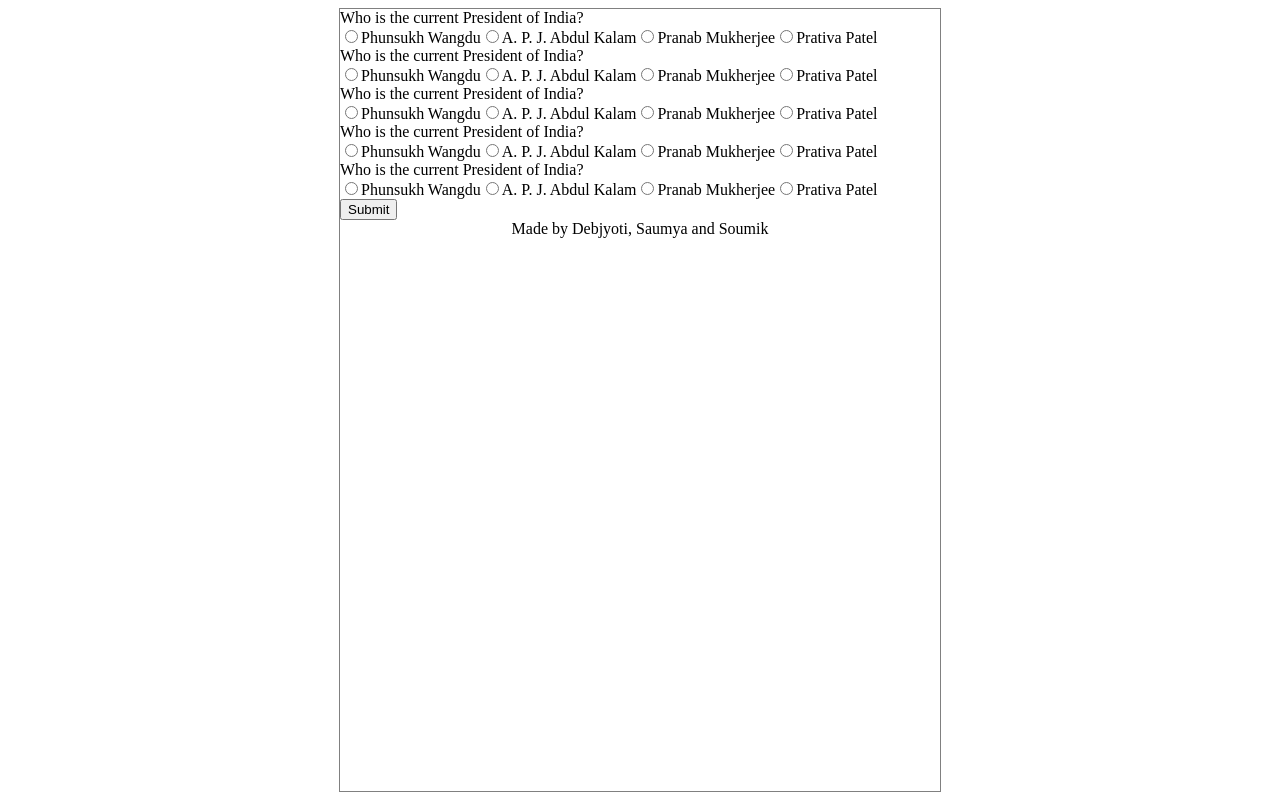
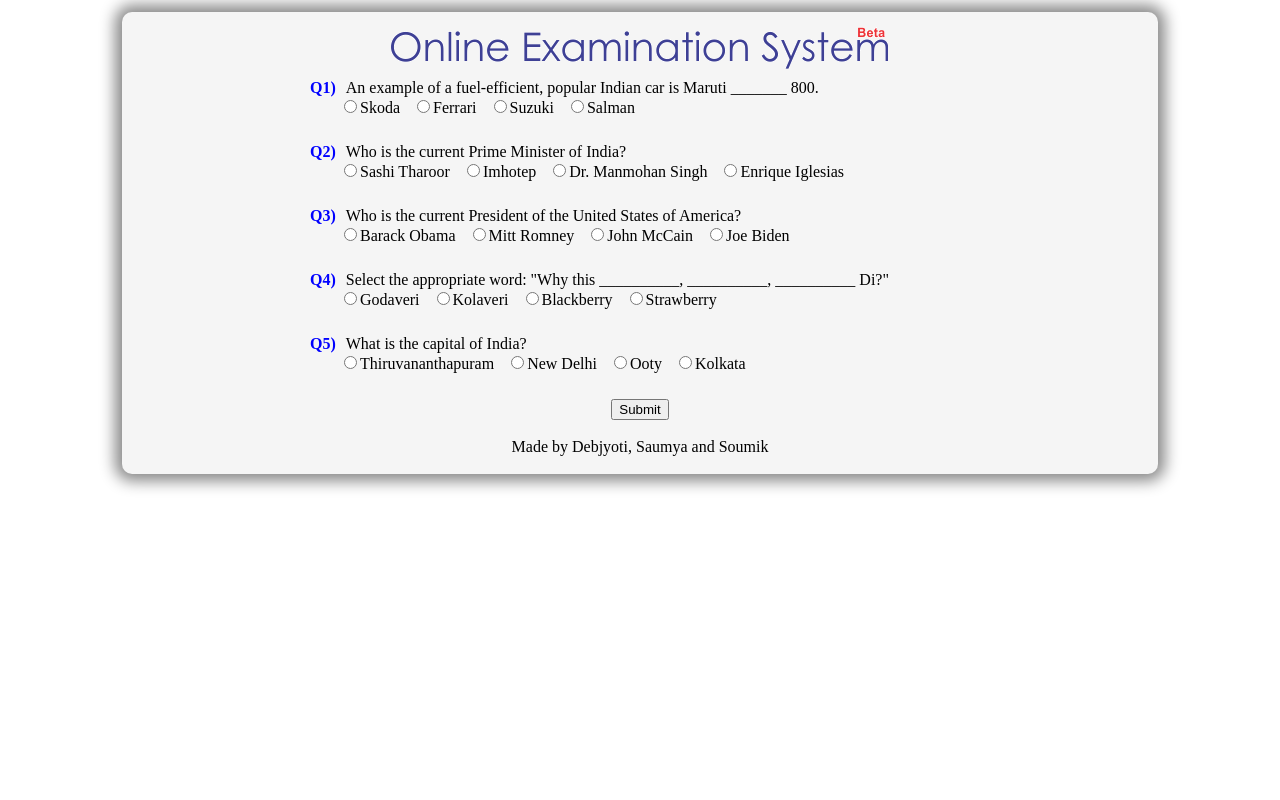
Before and after one commit to soumikgh/oes, a PHP site: page /exam.php in a window 1280 px wide. Run offline with PHP 8.4, Linux system fonts and the light colour scheme; a user stored in the database is signed in; data comes from the database, SQL or seed files in the repository.

Commit message:
Lots of edits

```diff
--- a/exam.php
+++ b/exam.php
@@ -15,7 +15,7 @@ $db = db_connect();
 $qr = $db->prepare("SELECT q_body, q_ans1, q_ans2, q_ans3, q_ans4 FROM questions WHERE q_id = ?");
 $qs = array();
 
-echo '<form name="questions" method="post" action="result.php">';
+echo '<div class="questionsBody"><form name="questions" method="post" action="result.php">';
 
 for ($i=1; $i<=5; $i++)
 {
@@ -25,14 +25,14 @@ for ($i=1; $i<=5; $i++)
 
 	$qr->execute(array($qno));
 	$result = $qr->fetch(PDO::FETCH_ASSOC);
-	echo '<div class="question">' . $result['q_body'] . '</div>';
+	echo '<div class="question"><span class="corr_ques_no">Q'.$i.')</span>' . $result['q_body'] . '</div>';
 	echo '<div class="answer">';
 	for ($j=1; $j<=4; $j++)
 	{
-		echo '<input type="radio" name="a' . $i . '" value="'. $j . '" />' . $result["q_ans$j"];
+		echo '<input type="radio" class="answer" name="a' . $i . '" value="'. $j . '" />' . $result["q_ans$j"];
 	}
 	echo '</div>';
 }
-echo '<input type="submit" value="Submit" onClick="return validateAnswers()" />';
+echo '</div><center></span><input type="submit" name="qSubmit" value="Submit" /></center>';
 require('./template/footer.php');
 ?>
--- a/misc/sqldump.sql
+++ b/misc/sqldump.sql
@@ -24,7 +24,7 @@ DROP TABLE IF EXISTS `questions`;
 /*!40101 SET character_set_client = utf8 */;
 CREATE TABLE `questions` (
   `q_id` int(11) NOT NULL AUTO_INCREMENT,
-  `q_body` varchar(50) NOT NULL,
+  `q_body` varchar(200) NOT NULL,
   `q_ans1` varchar(30) NOT NULL,
   `q_ans2` varchar(30) NOT NULL,
   `q_ans3` varchar(30) NOT NULL,
@@ -40,7 +40,7 @@ CREATE TABLE `questions` (
 
 LOCK TABLES `questions` WRITE;
 /*!40000 ALTER TABLE `questions` DISABLE KEYS */;
-INSERT INTO `questions` VALUES (1,'Who is the current President of India?','Phunsukh Wangdu','A. P. J. Abdul Kalam','Pranab Mukherjee','Prativa Patel',3),(2,'Who is the current President of India?','Phunsukh Wangdu','A. P. J. Abdul Kalam','Pranab Mukherjee','Prativa Patel',3),(3,'Who is the current President of India?','Phunsukh Wangdu','A. P. J. Abdul Kalam','Pranab Mukherjee','Prativa Patel',3),(4,'Who is the current President of India?','Phunsukh Wangdu','A. P. J. Abdul Kalam','Pranab Mukherjee','Prativa Patel',3),(5,'Who is the current President of India?','Phunsukh Wangdu','A. P. J. Abdul Kalam','Pranab Mukherjee','Prativa Patel',3),(6,'Who is the current President of India?','Phunsukh Wangdu','A. P. J. Abdul Kalam','Pranab Mukherjee','Prativa Patel',3),(7,'Who is the current President of India?','Phunsukh Wangdu','A. P. J. Abdul Kalam','Pranab Mukherjee','Prativa Patel',3),(8,'Who is the current President of India?','Phunsukh Wangdu','A. P. J. Abdul Kalam','Pranab Mukherjee','Prativa Patel',3),(9,'Who is the current President of India?','Phunsukh Wangdu','A. P. J. Abdul Kalam','Pranab Mukherjee','Prativa Patel',3),(10,'Who is the current President of India?','Phunsukh Wangdu','A. P. J. Abdul Kalam','Pranab Mukherjee','Prativa Patel',3);
+INSERT INTO `questions` VALUES (1,'Who is the current President of India?','Phunsukh Wangdu','A. P. J. Abdul Kalam','Pranab Mukherjee','Pratibha Patil',3),(2,'Who is the current President of the United States of America?','Barack Obama','Mitt Romney','John McCain','Joe Biden',1),(3,'Who is the current Prime Minister of India?','Sashi Tharoor','Imhotep','Dr. Manmohan Singh','Enrique Iglesias',3),(4,'What is the capital of India?','Thiruvananthapuram','New Delhi','Ooty','Kolkata',2),(5,'What is the capital of West Bengal?','Malda','Murshidabad','Bankura','Kolkata',4),(6,'An example of a fuel-efficient, popular Indian car is Maruti _______ 800.','Skoda','Ferrari','Suzuki','Salman',3),(7,'Select the appropriate word: \"Why this __________, __________, __________ Di?\"','Godaveri','Kolaveri','Blackberry','Strawberry',2),(8,'Which recent British exploitation film based on slums in Mumbai which won an Oscar, and needlessly excited a lot of Indians is?','SlamCat Billionaire','Bombay Dreams','Bend It Like Beckham','Slumdog Millionaire',4),(9,'Which function is commonly used to send formatted output to stdout in C?','System.out.print()','out','get_out()','printf()',4),(10,'The tallest mountain in the world is in this mountain range.','Andes','Himalayas','Appalachian','Rocky',2);
 /*!40000 ALTER TABLE `questions` ENABLE KEYS */;
 UNLOCK TABLES;
 
@@ -79,4 +79,4 @@ UNLOCK TABLES;
 /*!40101 SET COLLATION_CONNECTION=@OLD_COLLATION_CONNECTION */;
 /*!40111 SET SQL_NOTES=@OLD_SQL_NOTES */;
 
--- Dump completed on 2012-11-21 12:39:41
+-- Dump completed on 2012-11-22 14:29:11
--- a/style.css
+++ b/style.css
@@ -8,15 +8,121 @@
 body {
 	margin-left:auto;
 	margin-right:auto;
-	width: 600px;
-	border: 1px solid grey;
+	margin-top:0%;
+	width: 90%;
+
+}
+.wrapper {
+	width:90%;
+	background-color:#F5F5F5;
+	margin-left:auto;
+	margin-right:auto;
+	-webkit-border-radius: 10px;
+	-moz-border-radius: 10px;
+	border-radius: 10px;
+	-moz-box-shadow: 0 0 15px 7px #888;
+	-webkit-box-shadow: 0 0 15px 7px#888;
+	box-shadow: 0 0 15px 7px #888;
+	margin-top:1%;
+	margin-bottom:1%;
+}
+
+img.logo {
+	display: block;
+	margin-left:auto;
+	margin-right:auto;
+}
+
+h2.heading {
+	text-align: center;
+}
+
+h2.heading #green {
+	color: green;
+	background-color: transparent;
+}
+
+.LoginForm {
+	width:500px;
+	margin-left:auto;
+	margin-right:auto;
+}
+
+.LoginFormSubmit {
+	padding-left:14%;
+
+}
+
+.logo {
+	padding-top:15px;
+	padding-bottom:10px;
+}
+
+.error, .info {
+	text-align: center;
+	font-size: 1.2em;
+	color:#ED3237;
+}
+
+.error {
+	color:#ED3237;
+}
+
+.info {
+	color:#0000FF;
+}
+
+
+.questionsBody {
+	width: 660px;
+	margin-left:auto;
+	margin-right:auto;
+}
+
+.answer {
+	margin-bottom:15px;
+	margin-left: 17px;
+}
+
+
+.resultBody {
+	width:50%;
+	margin-left:auto;
+	margin-right:auto;
+}
+
+.IncorrectAnswer {
+	color:#C00;
+}
+
+.inc_ques {
+	margin-left:10px;
 }
 
 .corr_ans {
 	background: url("./images/green-tick.png") no-repeat scroll right transparent;
 	margin-bottom: 20px;
+	margin-left: 35px;
 }
 
 .inc_ans {
 	background: url("./images/red-cross.png") no-repeat scroll right transparent;
+	margin-left:35px;
 }
+
+.inc_ques_no {
+	color: #c00;
+	font-weight: bold;
+}
+
+.corr_ques_no {
+	color: blue;
+	font-weight: bold;
+	margin-right: 10px;
+}
+
+#endMessage {
+	text-align: center;
+	margin: 60px 0 20px;
+	font-weight: bold;
+}
--- a/template/footer.php
+++ b/template/footer.php
@@ -1,3 +1,6 @@
+<br />
 <div class="center">Made by Debjyoti, Saumya and Soumik</div>
+<br />
+</div>
 </body>
 </html>
--- a/template/header.php
+++ b/template/header.php
@@ -1,3 +1,5 @@
+<!DOCTYPE html>
+<html xmlns="http://www.w3.org/1999/xhtml">
 <html>
 	<head>
 		<link rel="stylesheet" type="text/css" href="./style.css" />
@@ -5,3 +7,5 @@
 		<title><?php echo $title; ?></title>
 	</head>
 	<body>
+    <div class="wrapper">
+    <img src="./images/logo.png" alt="logo" class="logo" />
```
Also changed, not shown: index.php (+17 -6 lines), misc/create_db.txt (+17 -17 lines), result.php (+50 -8 lines), images/logo.png (added).
